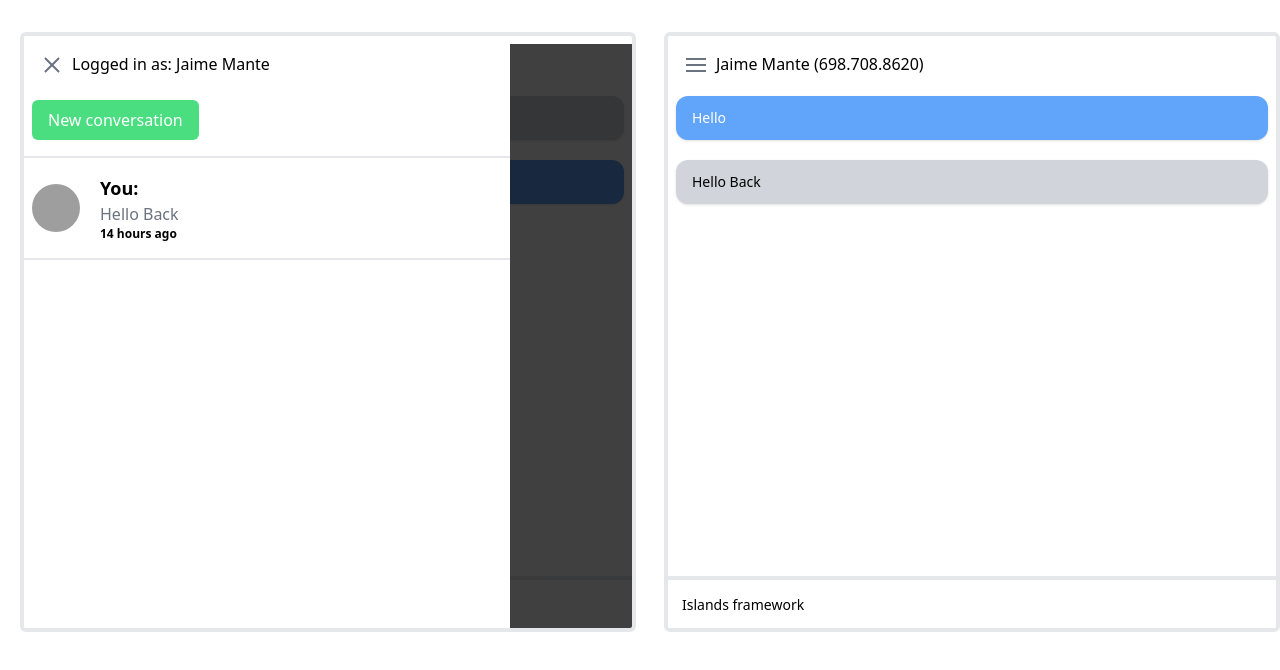
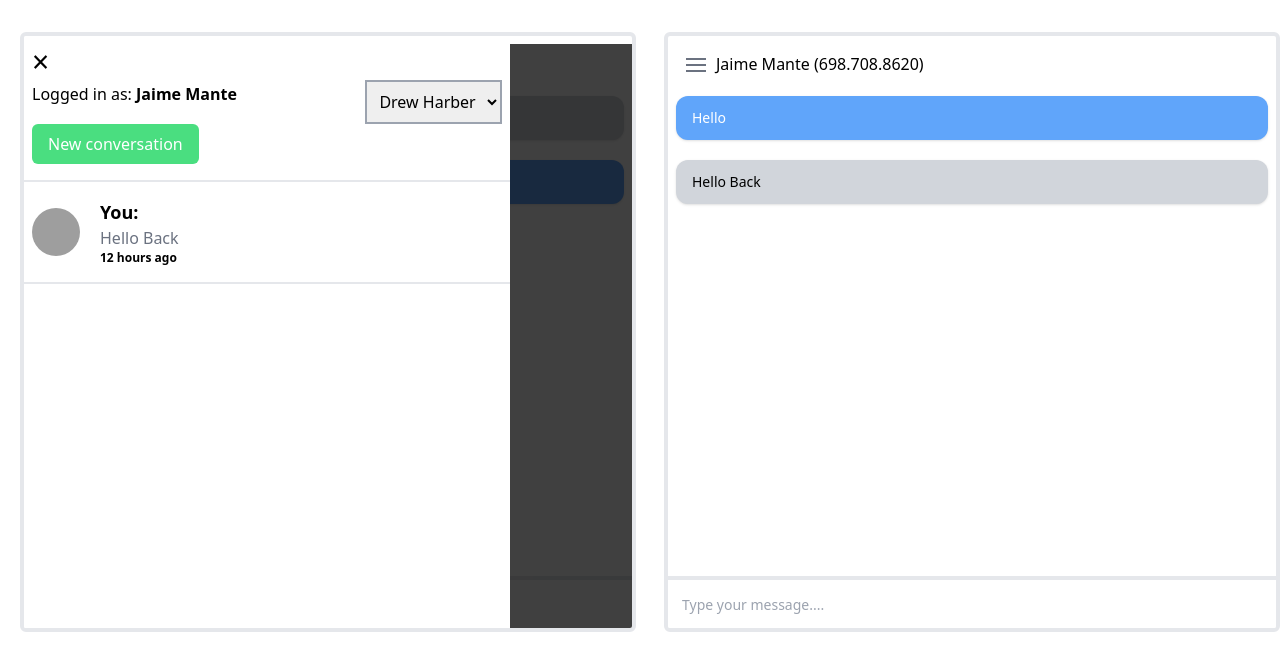
Before and after one commit to TNortnern/journeyage-test, a Vue app: page / in a window 1280 px wide. Both pictures are taken after a click on the button 52 px from the left and 64 px from the top of the page. Shown: the top 670 px of the page. Built offline with nearby package versions, Linux system fonts and the light colour scheme; grey boxes are pictures that could not be loaded.

Commit message:
Swap users

```diff
--- a/src/App.vue
+++ b/src/App.vue
@@ -2,10 +2,10 @@
   <div class="max-w-7xl mx-auto pt-8 min-h-screen">
     <div class="flex justify-center space-x-2">
       <user-device
-        :user="$store.state.users[0]"
+        :default-user="$store.state.users[0]"
       />
       <user-device
-        :user="$store.state.users[1]"
+        :default-user="$store.state.users[1]"
       />
     </div>
   </div>
--- a/src/components/DeviceDrawer.vue
+++ b/src/components/DeviceDrawer.vue
@@ -0,0 +1,87 @@
+<template>
+  <transition name="fade">
+    <div
+      v-if="drawerOpen"
+      class="bg-black bg-opacity-75 absolute h-full w-full z-25"
+    />
+  </transition>
+  <transition name="drawer">
+    <div
+      v-if="drawerOpen"
+      class="bg-white h-full absolute inset-0 w-full md:w-4/5 z-30 pt-2 overflow-y-auto"
+    >
+      <button
+        class="pl-2 hover:text-red-500 text-3xl"
+        @click="$emit('toggleDrawer')"
+      >
+        &times;
+      </button>
+      <div class="flex items-center justify-between px-2">
+        <p class=" mb-4">
+          Logged in as: <b>{{ user.name }}</b>
+        </p>
+        <div>
+          <select
+            id="users"
+            class="border-gray-400 border-2 p-2"
+            name="users"
+            @change="$emit('setActiveUser', $event.target.value)"
+          >
+            <option
+              v-for="u in $store.state.users"
+              :key="u.id"
+              :disabled="u.id === user.id"
+              :value="u.id"
+            >
+              {{ u.name }}
+            </option>
+          </select>
+        </div>
+      </div>
+      <button
+        class="bg-green-400 hover:bg-opacity-80 duration-150 px-4 py-2 rounded-md text-white inline-block mb-4 ml-2"
+        @click="$store.dispatch('NEW_CONVERSATION', {
+          sent: new Date(),
+          user,
+        })"
+      >
+        New conversation
+      </button>
+      <conversation-list-item
+        v-for="item in $store.state.conversations.filter((conv) => conv.users.find((u) => u.user === user.id))"
+        :key="item.id"
+        :conversation="item"
+        :user="user"
+        @toggleDrawer="$emit('toggleDrawer')"
+      />
+    </div>
+  </transition>
+</template>
+
+<script>
+import ConversationListItem from './ConversationListItem.vue'
+export default {
+  components: {
+    ConversationListItem,
+  },
+  props: {
+    drawerOpen: {
+      type: Boolean,
+      default: false,
+    },
+    user: {
+      type: Object,
+      default: null
+    },
+    conversation: {
+      type: Object,
+      default: null
+    }
+  },
+  emits: ['toggleDrawer', 'setActiveUser']
+
+}
+</script>
+
+<style>
+</style>
--- a/src/components/UserDevice.vue
+++ b/src/components/UserDevice.vue
@@ -1,39 +1,18 @@
 <template>
   <div
+    v-if="defaultUser"
     class="border border-4 rounded-md pt-2 pb-0 h-150 flex-1 mx-5 flex flex-col relative"
     :class="drawerOpen ? 'overflow-y-hidden' : 'overflow-y-auto'"
   >
-    <transition name="fade">
-      <div
-        v-if="drawerOpen"
-        class="bg-black bg-opacity-75 absolute h-full w-full z-25"
-      />
-    </transition>
-    <transition name="drawer">
-      <div
-        v-if="drawerOpen"
-        class="bg-white h-full absolute inset-0 w-full md:w-4/5 z-30 pt-16 overflow-y-auto"
-      >
-        <button
-          class="bg-green-400 hover:bg-opacity-80 duration-150 px-4 py-2 rounded-md text-white inline-block mb-4 ml-2"
-          @click="$store.dispatch('NEW_CONVERSATION', {
-            sent: new Date(),
-            user,
-          })"
-        >
-          New conversation
-        </button>
-        <conversation-list-item
-          v-for="item in $store.state.conversations.filter((conv) => conv.users.find((u) => u.user === user.id))"
-          :key="item.id"
-          :conversation="item"
-          :user="user"
-          @toggleDrawer="toggleDrawer"
-        />
-      </div>
-    </transition>
+    <device-drawer
+      :drawer-open="drawerOpen"
+      :conversation="conversation"
+      :user="user"
+      @toggleDrawer="toggleDrawer"
+      @setActiveUser="setActiveUser"
+    />
     <div
-      class="flex mb-3 items-center px-2 relative z-40"
+      class="flex mb-3 items-center px-2"
     >
       <hamburger
         :drawer-open="drawerOpen"
@@ -43,20 +22,17 @@
         name="text-fade"
         mode="out-in"
       >
-        <p v-if="!drawerOpen">
+        <p>
           <!-- Hard coding the first user but if this was a group chat, then could loop through all other users in the text and show them -->
           <template v-if="$store.getters.GET_USER(getOtherUsers[0]?.user)">
             {{ $store.getters.GET_USER(getOtherUsers[0]?.user)?.name }} ({{ $store.getters.GET_USER(getOtherUsers[0]?.user)?.number }})
           </template>
         </p>
-        <p v-else>
-          Logged in as: {{ user.name }}
-        </p>
       </transition>
     </div>
     <conversation
       v-if="conversation"
-      v-bind="$props"
+      :user="user"
       :conversation="conversation"
     />
   </div>
@@ -64,32 +40,34 @@
 
 <script>
 import Conversation from './Conversation.vue'
-import ConversationListItem from './ConversationListItem.vue'
 import { computed, ref } from '@vue/reactivity'
 import Hamburger from './Hamburger.vue'
 import { useStore } from 'vuex'
 import { watch } from '@vue/runtime-core'
+import DeviceDrawer from './DeviceDrawer.vue'
 export default {
-  components: { Conversation, ConversationListItem, Hamburger, },
+  components: { Conversation, Hamburger, DeviceDrawer, },
   props: {
-    user: {
+    defaultUser: {
       type: Object,
       default: null,
     },
   },
   setup (props) {
+    const user = ref(props.defaultUser)
     const store = useStore()
     const drawerOpen = ref(false)
     const toggleDrawer = () => drawerOpen.value = !drawerOpen.value
-    const conversation = computed(() => store.getters.GET_CONVERSATION(props.user.activeConversation))
-    watch(() => conversation.value, (val) => {
-      console.log(`val`, val)
+    const conversation = computed(() => store.getters.GET_CONVERSATION(user.value.activeConversation))
+    watch(() => conversation.value, () => {
+      // console.log(`val`, val)
     })
     const getOtherUsers = computed(() => {
+      if (!conversation.value) return []
       const getUsers = conversation.value.users.filter((c) => {
         // console.log(c)
         // using an array just in case a group chat is implemeted and needing to find all user's that is isn't the user of the device
-        const otherUsers = c.user !== props.user.id
+        const otherUsers = c.user !== user.value.id
         return otherUsers
       })
       return getUsers
@@ -97,8 +75,12 @@
     return {
       drawerOpen,
       conversation,
+      user,
       toggleDrawer,
       getOtherUsers,
+      setActiveUser(userId) {
+        user.value = store.getters.GET_USER(userId)
+      }
     }
   },
 }
--- a/src/store/index.js
+++ b/src/store/index.js
@@ -24,11 +24,12 @@
         name: faker.name.findName(),
         number: faker.phone.phoneNumber(),
         activeConversation: 1,
+        // keeps track of all user's current messages in each conversation
         currentMessages: [
           {
-            id: 1,
-            conversation: 1,
-            text: faker.random.words(),
+            // id: 1,
+            // conversation: 1,
+            // text: faker.random.words(),
           },
         ],
         contacts: [],
@@ -67,7 +68,7 @@
   }),
   getters: {
     GET_USER: (state) => (id) => {
-      return state.users.find((user) => user.id === id);
+      return state.users.find((user) => user.id.toString() === id?.toString());
     },
     GET_CONVERSATION: (state) => (id) => {
       return state.conversations.find((conv) => conv.id === id);
```
